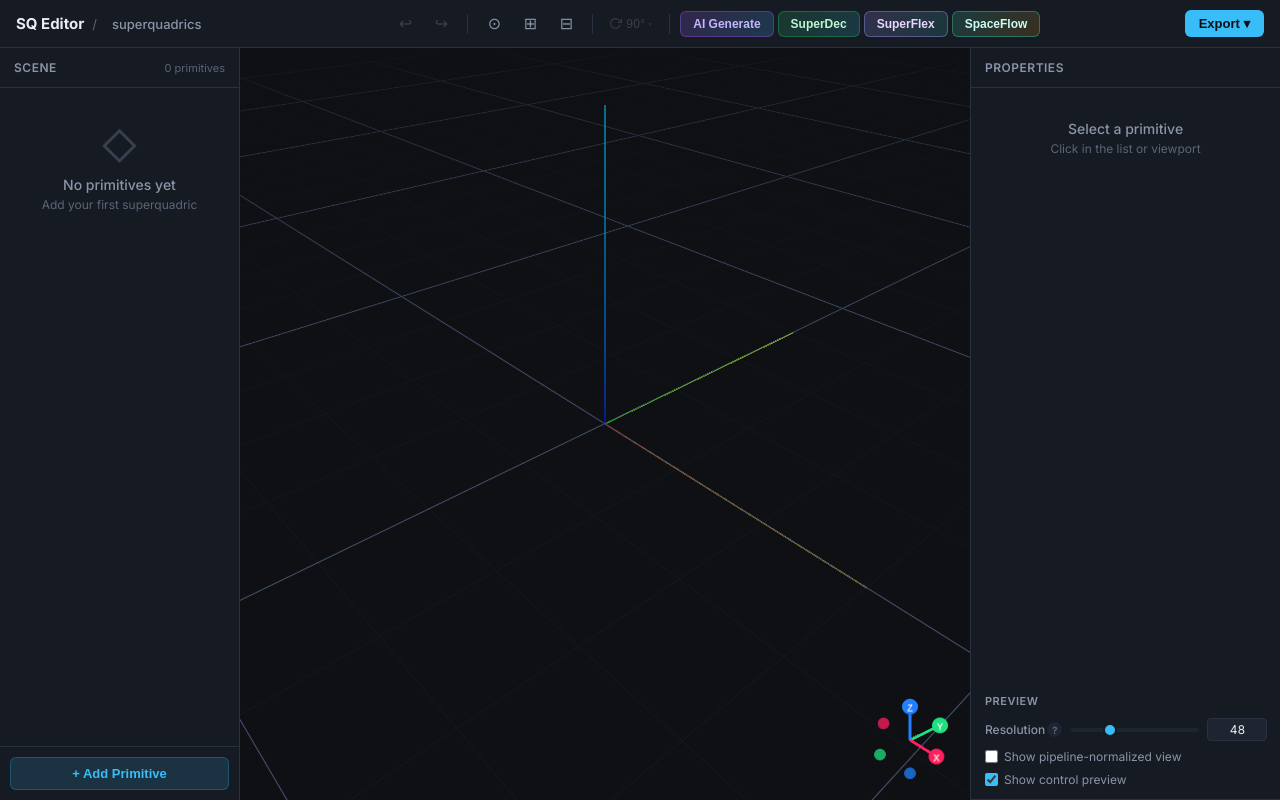
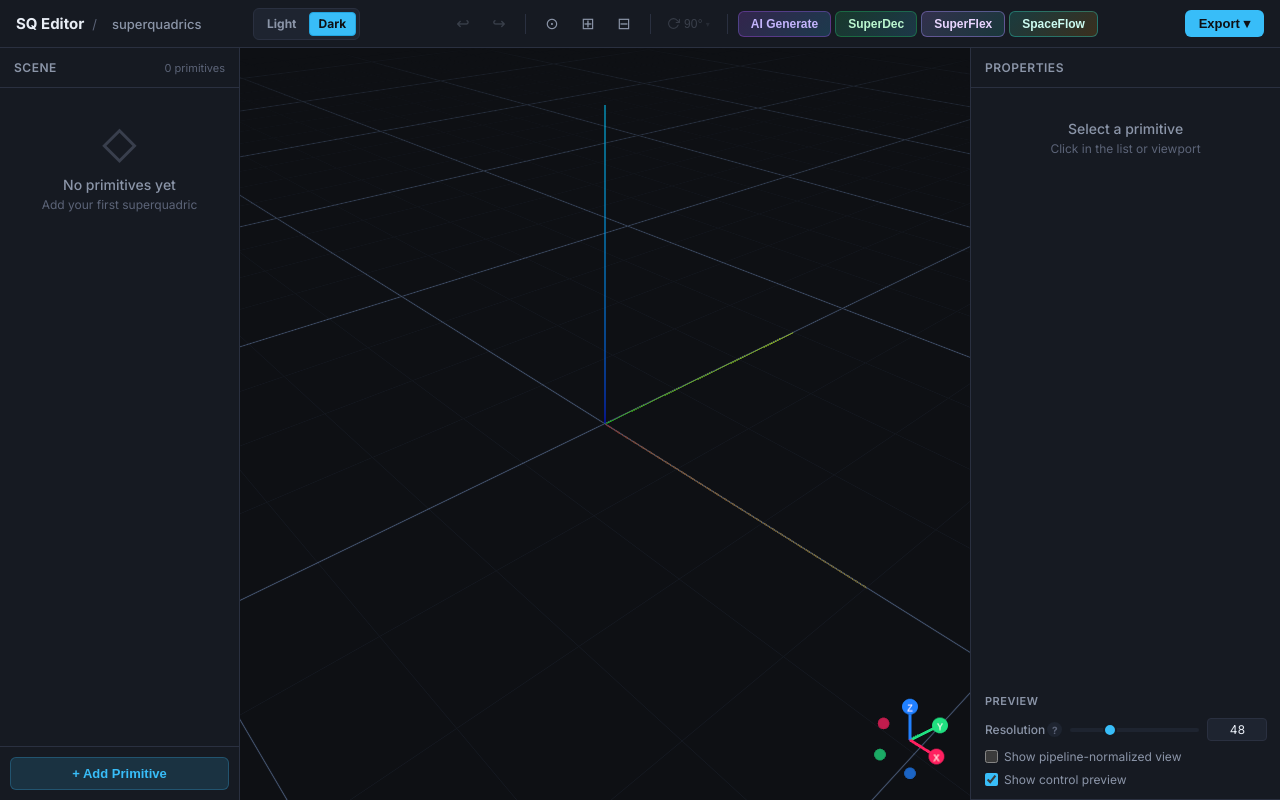
Before and after one commit to joanlafuente/spaceflow, a React (Vite) app in the folder sq_ui/app/: page / in a window 1280 px wide. Built offline with nearby package versions, Linux system fonts and the light colour scheme.

Commit message:
Implement theme toggle functionality and enhance UI styling for light and dark modes

```diff
--- a/sq_ui/app/src/App.css
+++ b/sq_ui/app/src/App.css
@@ -6,18 +6,66 @@
   --bg-elevated: #1e2430;
   --bg-hover: #252d3a;
   --bg-active: #2a3546;
+  --bg-subtle: rgba(14, 16, 20, 0.24);
   --text-primary: #e8edf5;
   --text-secondary: #8b95a8;
   --text-dim: #5c6478;
   --accent: #38bdf8;
   --accent-hover: #22a5e0;
   --accent-dim: rgba(56, 189, 248, 0.15);
+  --accent-contrast: #0e1014;
   --danger: #ef4444;
   --warning: #f59e0b;
   --success: #22c55e;
   --border: #2a3040;
+  --shadow-dropdown: 0 8px 24px rgba(0, 0, 0, 0.4);
+  --shadow-toast: 0 8px 24px rgba(0, 0, 0, 0.5);
+  --shadow-popover: 0 16px 48px rgba(0, 0, 0, 0.55), 0 0 0 1px rgba(255, 255, 255, 0.04);
+  --shadow-overlay: 0 10px 24px rgba(0, 0, 0, 0.35);
+  --shadow-modal: 0 24px 64px rgba(0, 0, 0, 0.65);
+  --workspace-backdrop: rgba(8, 10, 14, 0.42);
+  --modal-backdrop: rgba(0, 0, 0, 0.72);
+  --modal-close-bg: rgba(0, 0, 0, 0.45);
+  --modal-close-bg-hover: rgba(0, 0, 0, 0.65);
+  --modal-close-text: #fff;
+  --viewport-overlay-bg: rgba(22, 26, 34, 0.9);
+  --log-bg: #080a0e;
+  --log-text: #cbd5e1;
   --radius: 6px;
   --radius-lg: 10px;
+}
+
+:root[data-theme="light"] {
+  --bg-base: #f6f8fb;
+  --bg-panel: #ffffff;
+  --bg-elevated: #eef2f7;
+  --bg-hover: #e2e8f0;
+  --bg-active: #dbeafe;
+  --bg-subtle: rgba(226, 232, 240, 0.58);
+  --text-primary: #111827;
+  --text-secondary: #475569;
+  --text-dim: #94a3b8;
+  --accent: #0284c7;
+  --accent-hover: #0369a1;
+  --accent-dim: rgba(2, 132, 199, 0.12);
+  --accent-contrast: #f8fafc;
+  --danger: #dc2626;
+  --warning: #d97706;
+  --success: #16a34a;
+  --border: #d6dee8;
+  --shadow-dropdown: 0 12px 28px rgba(15, 23, 42, 0.14);
+  --shadow-toast: 0 12px 28px rgba(15, 23, 42, 0.16);
+  --shadow-popover: 0 18px 42px rgba(15, 23, 42, 0.18), 0 0 0 1px rgba(15, 23, 42, 0.04);
+  --shadow-overlay: 0 10px 24px rgba(15, 23, 42, 0.12);
+  --shadow-modal: 0 24px 64px rgba(15, 23, 42, 0.22);
+  --workspace-backdrop: rgba(148, 163, 184, 0.32);
+  --modal-backdrop: rgba(15, 23, 42, 0.42);
+  --modal-close-bg: rgba(15, 23, 42, 0.72);
+  --modal-close-bg-hover: rgba(15, 23, 42, 0.86);
+  --modal-close-text: #ffffff;
+  --viewport-overlay-bg: rgba(255, 255, 255, 0.9);
+  --log-bg: #0f172a;
+  --log-text: #e2e8f0;
 }
 
 * {
@@ -44,6 +92,7 @@ body {
   display: flex;
   flex-direction: column;
   height: 100%;
+  background: var(--bg-base);
 }
 
 /* ─── Top Bar ─── */
@@ -62,14 +111,16 @@ body {
 
 .top-left {
   display: flex;
-  align-items: baseline;
+  align-items: center;
   gap: 8px;
+  flex-shrink: 0;
 }
 
 .app-name {
   font-weight: 700;
   font-size: 15px;
   color: var(--text-primary);
+  white-space: nowrap;
 }
 
 .app-sep {
@@ -115,6 +166,44 @@ body {
   gap: 10px;
 }
 
+.theme-toggle {
+  display: flex;
+  align-items: center;
+  gap: 2px;
+  height: 32px;
+  padding: 3px;
+  border: 1px solid var(--border);
+  border-radius: var(--radius);
+  background: var(--bg-elevated);
+  flex-shrink: 0;
+}
+
+.theme-toggle-btn {
+  height: 24px;
+  min-width: 44px;
+  padding: 0 9px;
+  border: 1px solid transparent;
+  border-radius: 4px;
+  background: transparent;
+  color: var(--text-secondary);
+  cursor: pointer;
+  font-family: inherit;
+  font-size: 12px;
+  font-weight: 700;
+  transition: all 0.15s;
+}
+
+.theme-toggle-btn:hover {
+  color: var(--text-primary);
+  background: var(--bg-hover);
+}
+
+.theme-toggle-btn.active {
+  color: var(--accent-contrast);
+  background: var(--accent);
+  border-color: var(--accent-hover);
+}
+
 .toolbar-btn {
   background: none;
   border: 1px solid transparent;
@@ -198,7 +287,7 @@ body {
 
 .btn-accent {
   background: var(--accent);
-  color: #0e1014;
+  color: var(--accent-contrast);
   border: none;
   padding: 6px 14px;
   border-radius: var(--radius);
@@ -254,7 +343,7 @@ body {
   border-radius: var(--radius);
   min-width: 180px;
   z-index: 200;
-  box-shadow: 0 8px 24px rgba(0,0,0,0.4);
+  box-shadow: var(--shadow-dropdown);
   overflow: hidden;
 }
 
@@ -288,7 +377,7 @@ body {
   font-size: 13px;
   font-weight: 500;
   z-index: 500;
-  box-shadow: 0 8px 24px rgba(0,0,0,0.5);
+  box-shadow: var(--shadow-toast);
   animation: toast-in 0.25s ease-out;
   cursor: pointer;
   max-width: 500px;
@@ -319,7 +408,7 @@ body {
   right: 0;
   bottom: 0;
   z-index: 240;
-  background: rgba(8, 10, 14, 0.42);
+  background: var(--workspace-backdrop);
   cursor: default;
 }
 
@@ -370,6 +459,54 @@ body {
   background: linear-gradient(135deg, rgba(45, 212, 191, 0.28), rgba(245, 158, 11, 0.24));
   border-color: rgba(45, 212, 191, 0.55);
   color: #fef3c7;
+}
+
+:root[data-theme="light"] .btn-generate {
+  background: linear-gradient(135deg, rgba(124, 58, 237, 0.1), rgba(2, 132, 199, 0.1));
+  color: #5b21b6;
+  border-color: rgba(124, 58, 237, 0.28);
+}
+
+:root[data-theme="light"] .btn-generate:hover:not(:disabled) {
+  background: linear-gradient(135deg, rgba(124, 58, 237, 0.16), rgba(2, 132, 199, 0.14));
+  border-color: rgba(124, 58, 237, 0.42);
+  color: #4c1d95;
+}
+
+:root[data-theme="light"] .btn-superdec {
+  background: linear-gradient(135deg, rgba(22, 163, 74, 0.1), rgba(2, 132, 199, 0.1));
+  color: #166534;
+  border-color: rgba(22, 163, 74, 0.3);
+}
+
+:root[data-theme="light"] .btn-superdec:hover:not(:disabled) {
+  background: linear-gradient(135deg, rgba(22, 163, 74, 0.15), rgba(2, 132, 199, 0.14));
+  border-color: rgba(22, 163, 74, 0.44);
+  color: #14532d;
+}
+
+:root[data-theme="light"] .btn-superflex {
+  background: linear-gradient(135deg, rgba(109, 40, 217, 0.1), rgba(13, 148, 136, 0.1));
+  color: #6d28d9;
+  border-color: rgba(109, 40, 217, 0.3);
+}
+
+:root[data-theme="light"] .btn-superflex:hover:not(:disabled) {
+  background: linear-gradient(135deg, rgba(109, 40, 217, 0.16), rgba(13, 148, 136, 0.14));
+  border-color: rgba(109, 40, 217, 0.44);
+  color: #581c87;
+}
+
+:root[data-theme="light"] .btn-spaceflow {
+  background: linear-gradient(135deg, rgba(13, 148, 136, 0.1), rgba(217, 119, 6, 0.1));
+  color: #0f766e;
+  border-color: rgba(13, 148, 136, 0.32);
+}
+
+:root[data-theme="light"] .btn-spaceflow:hover:not(:disabled) {
+  background: linear-gradient(135deg, rgba(13, 148, 136, 0.16), rgba(217, 119, 6, 0.14));
+  border-color: rgba(13, 148, 136, 0.48);
+  color: #115e59;
 }
 
 .btn-generate:disabled {
@@ -404,7 +541,7 @@ body {
   background: var(--bg-panel);
   border: 1px solid var(--border);
   border-radius: var(--radius-lg);
-  box-shadow: 0 16px 48px rgba(0, 0, 0, 0.55), 0 0 0 1px rgba(255, 255, 255, 0.04);
+  box-shadow: var(--shadow-popover);
   padding: 12px 14px 14px;
   display: flex;
   flex-direction: column;
@@ -455,6 +592,12 @@ body {
   border-color: rgba(168, 85, 247, 0.65);
   background: rgba(168, 85, 247, 0.12);
   color: #ddd6fe;
+}
+
+:root[data-theme="light"] .gen-mode-btn.active {
+  border-color: rgba(124, 58, 237, 0.42);
+  background: rgba(124, 58, 237, 0.12);
+  color: #5b21b6;
 }
 
 .gen-mode-btn:disabled {
@@ -819,8 +962,8 @@ body {
   padding: 8px;
   border-radius: var(--radius);
   border: 1px solid var(--border);
-  background: #080a0e;
-  color: #cbd5e1;
+  background: var(--log-bg);
+  color: var(--log-text);
   font-size: 10px;
   line-height: 1.35;
   white-space: pre-wrap;
@@ -876,7 +1019,7 @@ body {
   position: fixed;
   inset: 0;
   z-index: 260;
-  background: rgba(0, 0, 0, 0.72);
+  background: var(--modal-backdrop);
   display: flex;
   align-items: center;
   justify-content: center;
@@ -891,7 +1034,7 @@ body {
   border-radius: var(--radius-lg);
   border: 1px solid var(--border);
   background: var(--bg-panel);
-  box-shadow: 0 24px 64px rgba(0, 0, 0, 0.65);
+  box-shadow: var(--shadow-modal);
   padding: 12px;
   cursor: default;
 }
@@ -904,8 +1047,8 @@ body {
   height: 28px;
   border: none;
   border-radius: 6px;
-  background: rgba(0, 0, 0, 0.45);
-  color: #fff;
+  background: var(--modal-close-bg);
+  color: var(--modal-close-text);
   font-size: 14px;
   line-height: 1;
   cursor: pointer;
@@ -913,7 +1056,7 @@ body {
 }
 
 .viewport-preview-modal-close:hover {
-  background: rgba(0, 0, 0, 0.65);
+  background: var(--modal-close-bg-hover);
 }
 
 .viewport-preview-modal-img {
@@ -1041,8 +1184,8 @@ body {
   padding: 8px 9px;
   border: 1px solid var(--border);
   border-radius: var(--radius);
-  background: rgba(22, 26, 34, 0.9);
-  box-shadow: 0 10px 24px rgba(0, 0, 0, 0.35);
+  background: var(--viewport-overlay-bg);
+  box-shadow: var(--shadow-overlay);
   backdrop-filter: blur(8px);
 }
 
@@ -1081,6 +1224,18 @@ body {
   background: rgba(56, 189, 248, 0.24);
   border-color: rgba(56, 189, 248, 0.62);
   color: #e0f2fe;
+}
+
+:root[data-theme="light"] .viewport-back-btn {
+  background: rgba(2, 132, 199, 0.1);
+  border-color: rgba(2, 132, 199, 0.32);
+  color: #075985;
+}
+
+:root[data-theme="light"] .viewport-back-btn:hover {
+  background: rgba(2, 132, 199, 0.16);
+  border-color: rgba(2, 132, 199, 0.48);
+  color: #0c4a6e;
 }
 
 .viewport-mesh-status {
@@ -1248,6 +1403,18 @@ body {
   border-color: rgba(245, 158, 11, 0.32);
 }
 
+:root[data-theme="light"] .control-badge.high {
+  color: #0f766e;
+  background: rgba(13, 148, 136, 0.1);
+  border-color: rgba(13, 148, 136, 0.26);
+}
+
+:root[data-theme="light"] .control-badge.low {
+  color: #92400e;
+  background: rgba(217, 119, 6, 0.11);
+  border-color: rgba(217, 119, 6, 0.28);
+}
+
 .prim-actions {
   display: flex;
   gap: 2px;
@@ -1263,7 +1430,7 @@ body {
   padding: 12px 14px 14px;
   border-top: 1px solid var(--border);
   border-bottom: 1px solid var(--border);
-  background: rgba(14, 16, 20, 0.24);
+  background: var(--bg-subtle);
 }
 
 .scene-list-control-label {
--- a/sq_ui/app/src/App.tsx
+++ b/sq_ui/app/src/App.tsx
@@ -8,6 +8,20 @@ import { importNpzToPrimitives } from './mesh/npzImport';
 import { getNpzUrlRequest, npzFetchUrl } from './state/npzUrl';
 import './App.css';
 
+type ThemeMode = 'dark' | 'light';
+
+const THEME_STORAGE_KEY = 'sq-ui-theme';
+
+function readInitialTheme(): ThemeMode {
+  try {
+    const stored = window.localStorage.getItem(THEME_STORAGE_KEY);
+    if (stored === 'dark' || stored === 'light') return stored;
+  } catch {
+    // Keep the editor usable when localStorage is unavailable.
+  }
+  return 'dark';
+}
+
 export default function App() {
   const undo = useStore(s => s.undo);
   const redo = useStore(s => s.redo);
@@ -16,7 +30,18 @@ export default function App() {
   const duplicatePrimitive = useStore(s => s.duplicatePrimitive);
   const loadPreset = useStore(s => s.loadPreset);
   const [urlToast, setUrlToast] = useState<string | null>(null);
+  const [themeMode, setThemeMode] = useState<ThemeMode>(readInitialTheme);
   const loadedNpzRequestRef = useRef<string | null>(null);
+
+  useEffect(() => {
+    document.documentElement.dataset.theme = themeMode;
+    document.documentElement.style.colorScheme = themeMode;
+    try {
+      window.localStorage.setItem(THEME_STORAGE_KEY, themeMode);
+    } catch {
+      // Non-fatal: the current session still updates immediately.
+    }
+  }, [themeMode]);
 
   useEffect(() => {
     const handler = (e: KeyboardEvent) => {
@@ -92,11 +117,11 @@ export default function App() {
   }, [loadPreset]);
 
   return (
-    <div className="app">
-      <TopBar />
+    <div className="app" data-theme={themeMode}>
+      <TopBar themeMode={themeMode} onThemeModeChange={setThemeMode} />
       <div className="workspace">
         <PrimitiveList />
-        <Viewport />
+        <Viewport themeMode={themeMode} />
         <ParameterPanel />
       </div>
       {urlToast && <div className="toast" onClick={() => setUrlToast(null)}>{urlToast}</div>}
--- a/sq_ui/app/src/ui/TopBar.tsx
+++ b/sq_ui/app/src/ui/TopBar.tsx
@@ -118,7 +118,14 @@ function pickSpaceflowInspectionMesh(files: SpaceflowOutputFile[]) {
 
 let nextPresetId = 0;
 
-export default function TopBar() {
+type ThemeMode = 'dark' | 'light';
+
+interface TopBarProps {
+  themeMode: ThemeMode;
+  onThemeModeChange: (mode: ThemeMode) => void;
+}
+
+export default function TopBar({ themeMode, onThemeModeChange }: TopBarProps) {
   const primitives = useStore(s => s.primitives);
   const selectedId = useStore(s => s.selectedId);
   const selectPrimitive = useStore(s => s.selectPrimitive);
@@ -900,6 +907,26 @@ export default function TopBar() {
           onChange={(e) => setProjectName(e.target.value)}
           title="Project name (used as export filename)"
         />
+        <div className="theme-toggle" role="group" aria-label="Color theme">
+          <button
+            type="button"
+            className={`theme-toggle-btn ${themeMode === 'light' ? 'active' : ''}`}
+            onClick={() => onThemeModeChange('light')}
+            aria-pressed={themeMode === 'light'}
+            title="Use light mode"
+          >
+            Light
+          </button>
+          <button
+            type="button"
+            className={`theme-toggle-btn ${themeMode === 'dark' ? 'active' : ''}`}
+            onClick={() => onThemeModeChange('dark')}
+            aria-pressed={themeMode === 'dark'}
+            title="Use dark mode"
+          >
+            Dark
+          </button>
+        </div>
       </div>
 
       <div className="top-center">
--- a/sq_ui/app/src/ui/Viewport.tsx
+++ b/sq_ui/app/src/ui/Viewport.tsx
@@ -31,6 +31,34 @@ const RENDER_EXPORT_BG = '#ffffff';
 const RENDER_EXPORT_HIGH_COLOR = '#f59e0b';
 const RENDER_EXPORT_LOW_COLOR = '#f8fafc';
 const RENDER_EXPORT_FRAME_FILL = 0.82;
+
+type ThemeMode = 'dark' | 'light';
+
+const VIEWPORT_THEME = {
+  dark: {
+    background: '#0e1014',
+    gridCell: '#333a48',
+    gridSection: '#4a5568',
+    outline: '#ffffff',
+    gizmoLabel: '#ffffff',
+    lowControlBBox: '#fbbf24',
+  },
+  light: {
+    background: '#f6f8fb',
+    gridCell: '#cbd5e1',
+    gridSection: '#94a3b8',
+    outline: '#1e293b',
+    gizmoLabel: '#0f172a',
+    lowControlBBox: '#d97706',
+  },
+} satisfies Record<ThemeMode, {
+  background: string;
+  gridCell: string;
+  gridSection: string;
+  outline: string;
+  gizmoLabel: string;
+  lowControlBBox: string;
+}>;
 
 function cloneExportCamera(camera: THREE.Camera, width: number, height: number): THREE.Camera {
   const exportCamera = camera.clone();
@@ -384,6 +412,7 @@ function SuperquadricMesh({
   normScale,
   showNormalized,
   showControlPreview,
+  outlineColor,
 }: {
   primitive: Primitive;
   index: number;
@@ -393,6 +422,7 @@ function SuperquadricMesh({
   normScale: number;
   showNormalized: boolean;
   showControlPreview: boolean;
+  outlineColor: string;
 }) {
   const meshRef = useRef<THREE.Mesh>(null);
   const outlineRef = useRef<THREE.LineSegments>(null);
@@ -584,7 +614,7 @@ function SuperquadricMesh({
         />
       </mesh>
       <lineSegments ref={outlineRef} geometry={edgesGeometry} visible={selected}>
-        <lineBasicMaterial color="#ffffff" linewidth={1} />
+        <lineBasicMaterial color={outlineColor} linewidth={1} />
       </lineSegments>
     </group>
   );
@@ -596,12 +626,14 @@ function LowControlBBoxPreview({
   normScale,
   showNormalized,
   marginFraction,
+  color,
 }: {
   primitives: Primitive[];
   normCenter: [number, number, number];
   normScale: number;
   showNormalized: boolean;
   marginFraction: number;
+  color: string;
 }) {
   const geometry = useMemo(() => {
     try {
@@ -639,12 +671,12 @@ function LowControlBBoxPreview({
   if (!geometry) return null;
   return (
     <lineSegments geometry={geometry}>
-      <lineBasicMaterial color="#fbbf24" transparent opacity={0.95} />
+      <lineBasicMaterial color={color} transparent opacity={0.95} />
     </lineSegments>
   );
 }
 
-function Scene() {
+function Scene({ themeMode }: { themeMode: ThemeMode }) {
   const primitives = useStore(s => s.primitives);
   const meshInspection = useStore(s => s.meshInspection);
   const selectedId = useStore(s => s.selectedId);
@@ -653,6 +685,7 @@ function Scene() {
   const showControlPreview = useStore(s => s.showControlPreview);
   const lowControlBBoxMargin = useStore(s => s.lowControlBBoxMargin);
   const selectPrimitive = useStore(s => s.selectPrimitive);
+  const theme = VIEWPORT_THEME[themeMode];
 
   // Pipeline normalization is useful for matching training/export conventions,
   // but recomputing the center on every drag makes the whole scene "swim".
@@ -715,10 +748,10 @@ function Scene() {
         position={[0, 0, 0]}
         cellSize={0.5}
         cellThickness={0.5}
-        cellColor="#333a48"
+        cellColor={theme.gridCell}
         sectionSize={2}
         sectionThickness={1}
-        sectionColor="#4a5568"
+        sectionColor={theme.gridSection}
         fadeDistance={15}
         infiniteGrid
       />
@@ -743,6 +776,7 @@ function Scene() {
               normScale={normScale}
               showNormalized={showNormalized}
               showControlPreview={showControlPreview}
+              outlineColor={theme.outline}
             />
           ))}
           {showControlPreview && (
@@ -752,6 +786,7 @@ function Scene() {
               normScale={normScale}
               showNormalized={showNormalized}
               marginFraction={lowControlBBoxMargin}
+              color={theme.lowControlBBox}
             />
           )}
         </group>
@@ -759,26 +794,27 @@ function Scene() {
 
       <OrbitControls makeDefault />
       <GizmoHelper alignment="bottom-right" margin={[60, 60]}>
-        <GizmoViewport labelColor="#fff" axisHeadScale={0.8} />
+        <GizmoViewport labelColor={theme.gizmoLabel} axisHeadScale={0.8} />
       </GizmoHelper>
     </>
   );
 }
 
-export default function Viewport() {
+export default function Viewport({ themeMode }: { themeMode: ThemeMode }) {
   const meshInspection = useStore(s => s.meshInspection);
   const setMeshInspection = useStore(s => s.setMeshInspection);
+  const theme = VIEWPORT_THEME[themeMode];
 
   return (
     <div className="viewport-shell">
       <Canvas
         // Z-up camera position (like the viser GUI).
         camera={{ position: [2.5, -2.2, 2.2], fov: 50, near: 0.01, far: 100 }}
-        style={{ background: '#0e1014' }}
+        style={{ background: theme.background }}
         gl={{ antialias: true, preserveDrawingBuffer: true }}
       >
         <ViewportCaptureRegister />
-        <Scene />
+        <Scene themeMode={themeMode} />
       </Canvas>
       {meshInspection && (
         <div className="viewport-inspection-bar">
```
